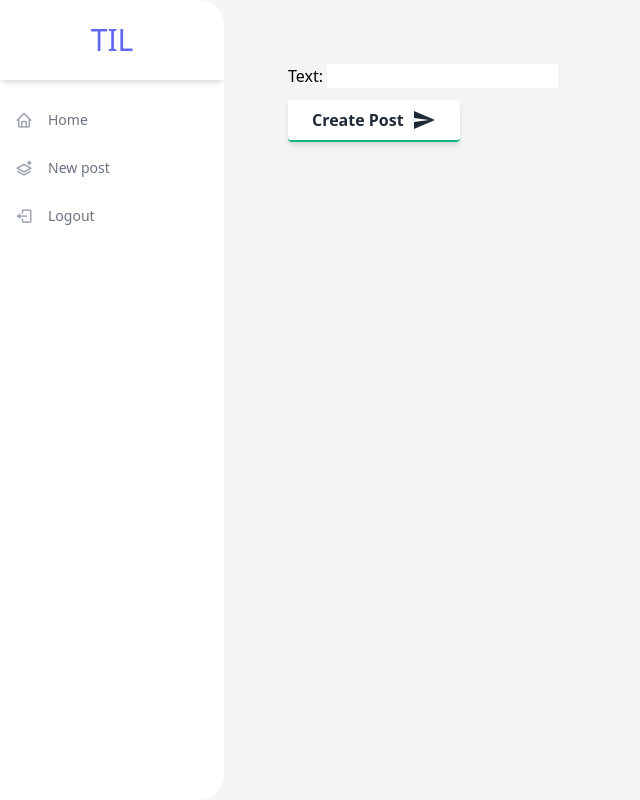
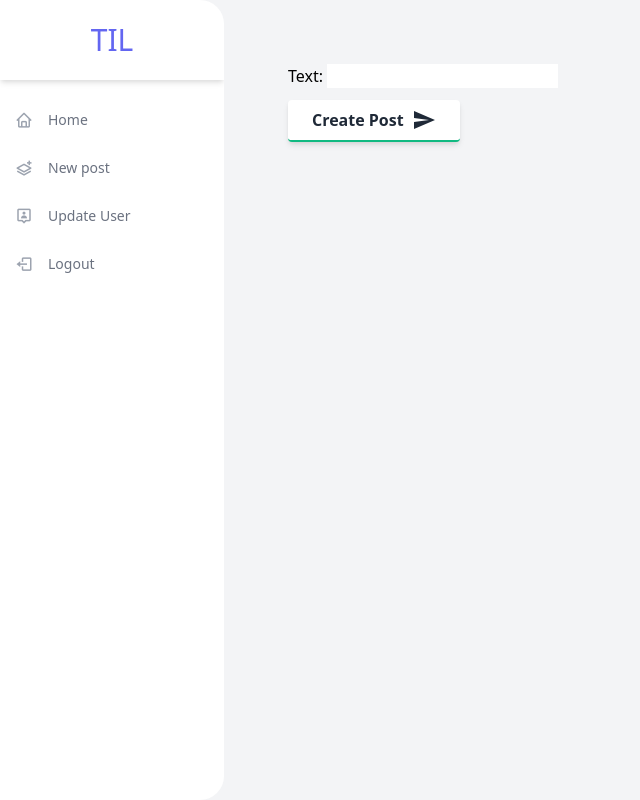
Before and after one commit to lizdecoder/django-201, a Django app: page /new/ in a window 1280 px wide. Shown: the whole page, without its empty margins (0-640 px from the left). Run offline with Django 4.2, Linux system fonts and the light colour scheme; the visitor is signed in with stand-in values (Sample User, id 1).

Commit message:
updated base.html

```diff
--- a/til/templates/base.html
+++ b/til/templates/base.html
@@ -46,6 +46,18 @@
                 ><i class="bx bx-layer-plus"></i
               ></span>
               <span class="text-sm font-medium">New post</span>
+            </a>
+          </li>
+          <li>
+            <a
+              href="{% url 'account_logout' %}"
+              class="flex flex-row items-center h-12 transform hover:translate-x-2 transition-transform ease-in duration-200 text-gray-500 hover:text-gray-800"
+            >
+              <span
+                class="inline-flex items-center justify-center h-12 w-12 text-lg text-gray-400"
+                ><i class="bx bx-user-pin"></i
+              ></span>
+              <span class="text-sm font-medium">Update User</span>
             </a>
           </li>
           <li>
--- a/til/templates/includes/login.html
+++ b/til/templates/includes/login.html
@@ -19,7 +19,7 @@
     <input type="hidden" name="{{ redirect_field_name }}" value="{{ redirect_field_value }}" />
   {% endif %}
     <a class="button secondaryAction inline-block uppercase mx-auto shadow bg-indigo-800 hover:bg-indigo-700 focus:shadow-outline focus:outline-none text-white text-xs py-3 px-10 rounded"" href="{% url 'account_reset_password' %}">Forgot Password?</a>
-    <button class="primaryAction inline-block uppercase mx-auto shadow bg-indigo-800 hover:bg-indigo-700 focus:shadow-outline focus:outline-none text-white text-xs py-3 px-10 rounded"" type="submit">Sign In</button>
+    <button class="primaryAction inline-block uppercase mx-auto shadow bg-indigo-800 hover:bg-indigo-700 focus:shadow-outline focus:outline-none text-white text-xs py-3 px-10 rounded" type="submit">Sign In</button>
 </form>
 
 {% endblock %}
```
